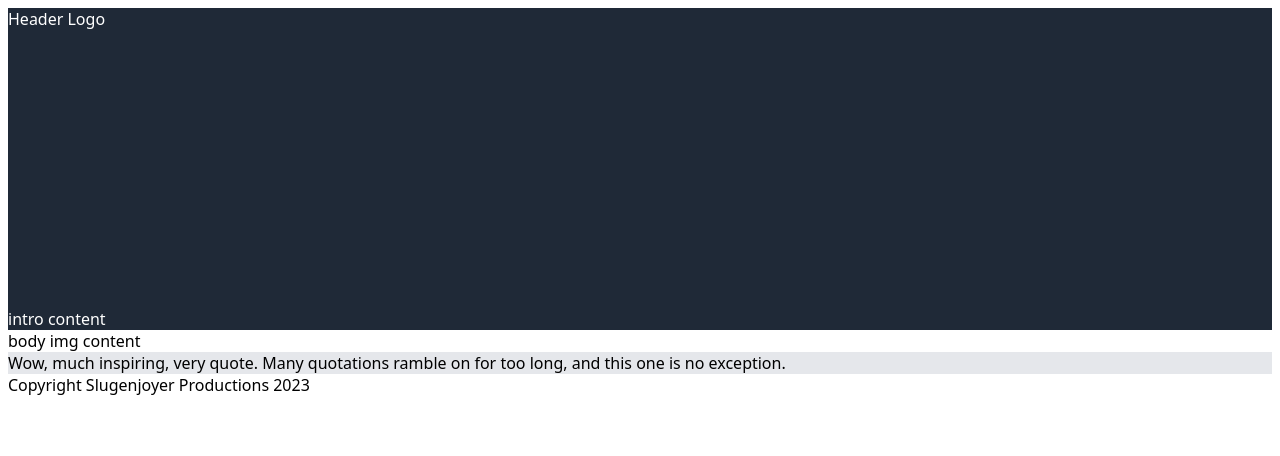
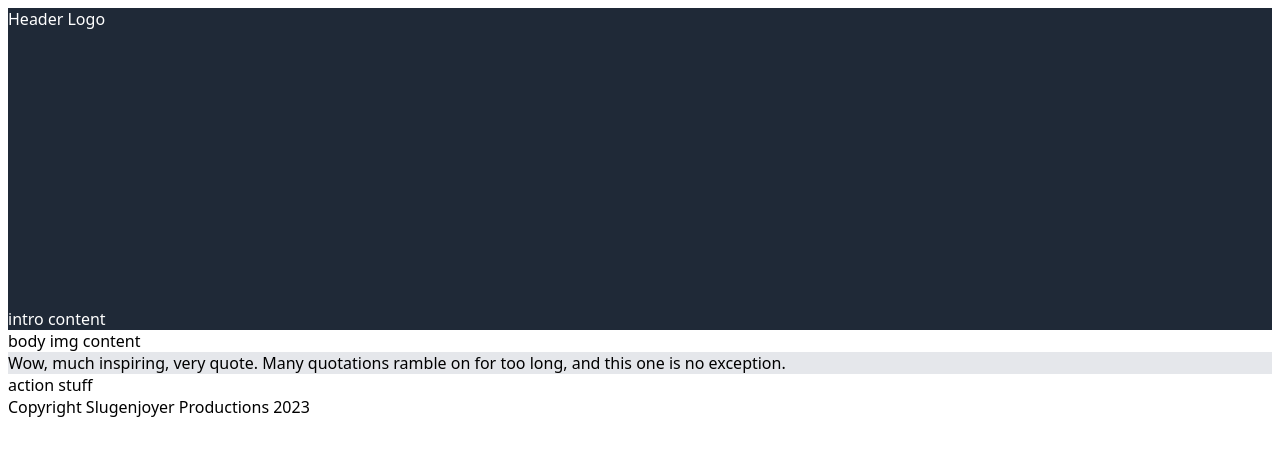
Before and after one commit to slug-enjoyer/cssfinalproject, a plain HTML site: page index.html in a window 1280 px wide. Drawn offline with Linux system fonts and the light colour scheme.

Commit message:
More bones building, css colors and action -> actionbox class rename

```diff
--- a/index.html
+++ b/index.html
@@ -32,8 +32,8 @@
             Wow, much inspiring, very quote. Many quotations ramble on
             for too long, and this one is no exception.
         </div>
-        <div class="action">
-
+        <div class="actionbox">
+            action stuff
         </div>
     </div>
     <div class="footer">
--- a/style.css
+++ b/style.css
@@ -36,3 +36,7 @@ body{
 .quote{
     background: #e5e7eb;
 }
+
+.actionbox{
+
+}
```
